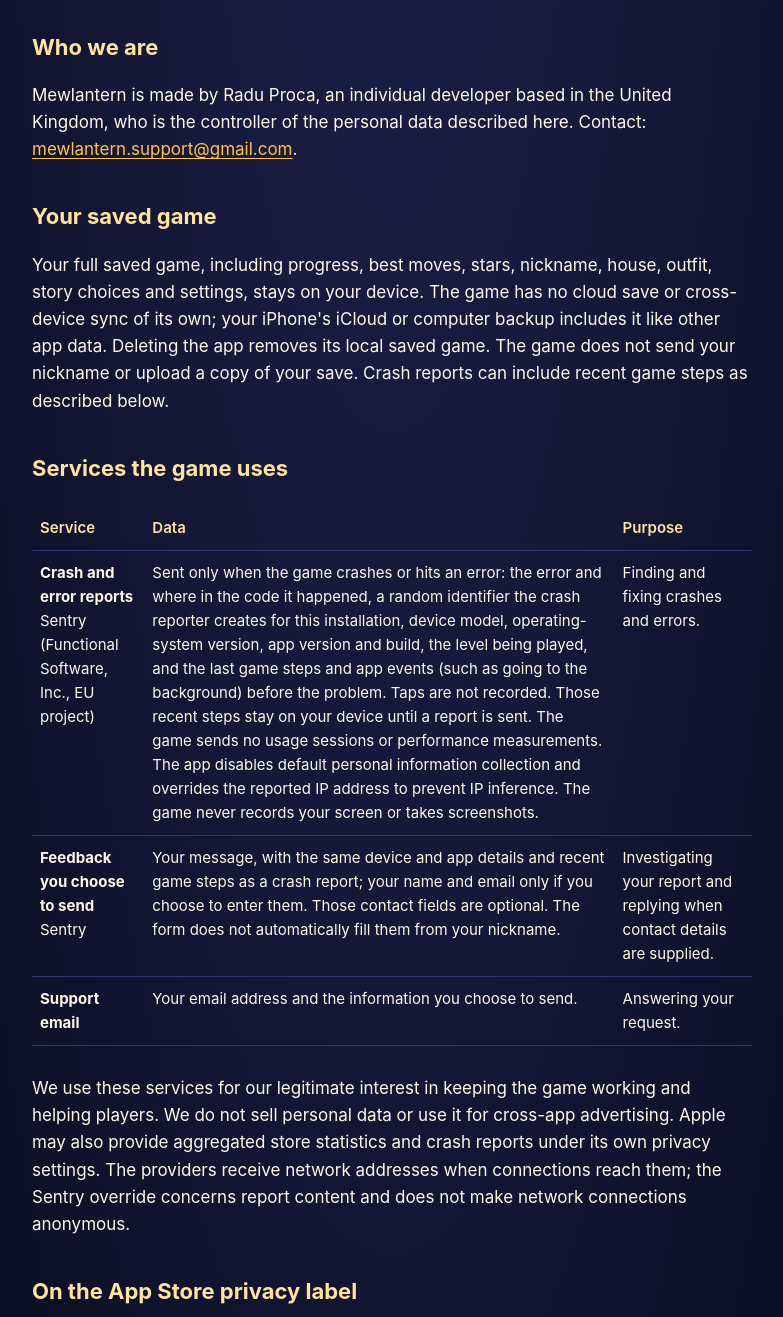
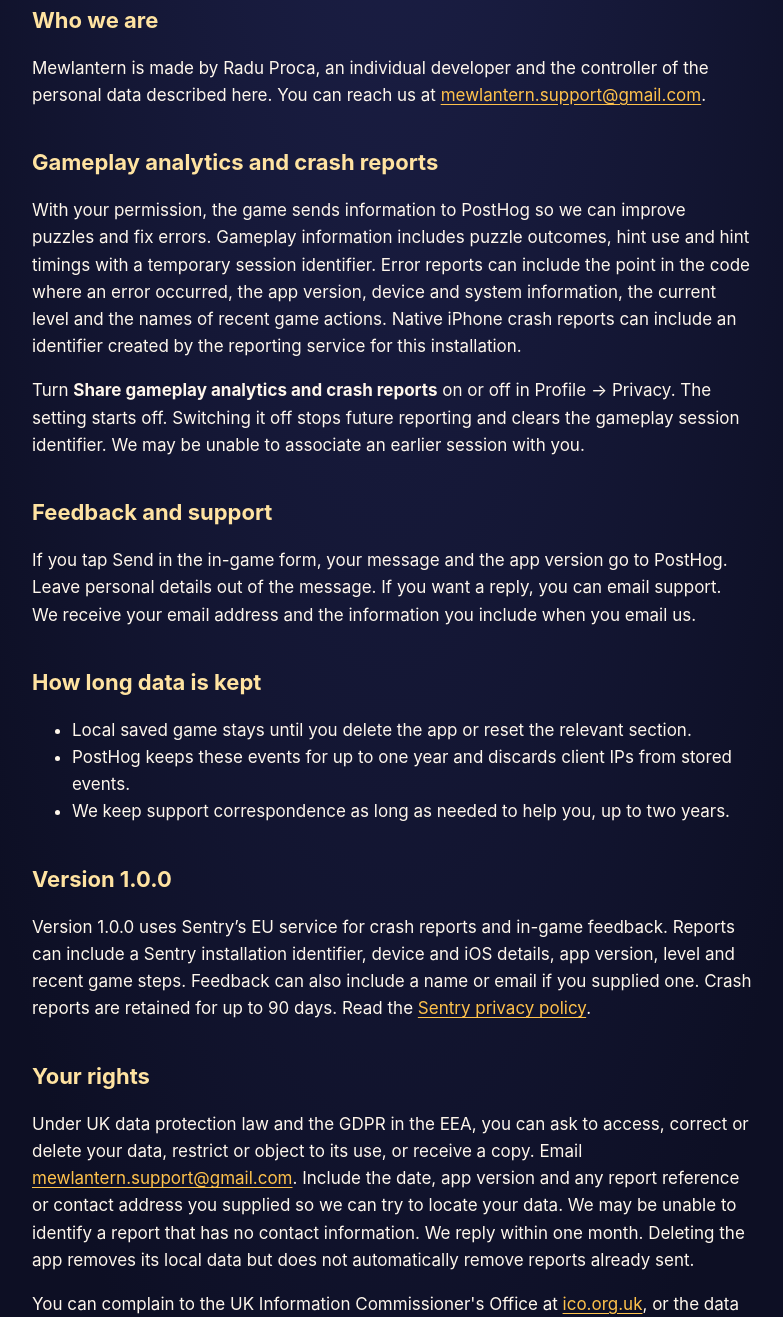
Before and after one commit to vyrtus15/vyrtus15.github.io, a plain HTML site: page mewlantern/privacy/index.html in a window 1280 px wide. Shown: the part 317-1634 px from the top of the page, without its empty margins (248-1031 px from the left). Drawn offline with Linux system fonts and the light colour scheme.

Commit message:
docs(privacy): publish Mewlantern 1.1.0 policy and support

```diff
--- a/mewlantern/privacy/index.html
+++ b/mewlantern/privacy/index.html
@@ -21,102 +21,54 @@
     </header>
     <main>
       <h1>Privacy policy</h1>
-      <p class="muted">Effective 10 November 2026</p>
+      <p class="muted">Applies to Mewlantern 1.1.0</p>
       <p>
-        Mewlantern is a free puzzle game. It has no advertisements, no tracking and no gameplay
-        analytics, and no account is required. Data leaves your device in only three cases,
-        described below: a crash or error report when something goes wrong, feedback you choose to
-        send, and emails you send us.
+        Mewlantern is a free puzzle game with no account or cross-app tracking. Your progress,
+        nickname and settings stay on your device. Your iPhone backup can include them with your
+        other app data. Reminders are scheduled on your device.
       </p>
       <h2>Who we are</h2>
       <p>
-        Mewlantern is made by Radu Proca, an individual developer based in the United Kingdom, who
-        is the controller of the personal data described here. Contact:
+        Mewlantern is made by Radu Proca, an individual developer and the controller of the personal
+        data described here. You can reach us at
         <a href="mailto:mewlantern.support@gmail.com">mewlantern.support@gmail.com</a>.
       </p>
-      <h2>Your saved game</h2>
+      <h2>Gameplay analytics and crash reports</h2>
       <p>
-        Your full saved game, including progress, best moves, stars, nickname, house, outfit, story
-        choices and settings, stays on your device. The game has no cloud save or cross-device sync
-        of its own; your iPhone's iCloud or computer backup includes it like other app data.
-        Deleting the app removes its local saved game. The game does not send your nickname or
-        upload a copy of your save. Crash reports can include recent game steps as described below.
+        With your permission, the game sends information to PostHog so we can improve puzzles and
+        fix errors. Gameplay information includes puzzle outcomes, hint use and hint timings with a
+        temporary session identifier. Error reports can include the point in the code where an error
+        occurred, the app version, device and system information, the current level and the names of
+        recent game actions. Native iPhone crash reports can include an identifier created by the
+        reporting service for this installation.
       </p>
-      <h2>Services the game uses</h2>
-      <div class="table-wrap">
-        <table class="stack">
-          <thead>
-            <tr>
-              <th>Service</th>
-              <th>Data</th>
-              <th>Purpose</th>
-            </tr>
-          </thead>
-          <tbody>
-            <tr>
-              <td>
-                <strong>Crash and error reports</strong><br />Sentry (Functional Software, Inc., EU
-                project)
-              </td>
-              <td data-label="Data">
-                Sent only when the game crashes or hits an error: the error and where in the code it
-                happened, a random identifier the crash reporter creates for this installation,
-                device model, operating-system version, app version and build, the level being
-                played, and the last game steps and app events (such as going to the background)
-                before the problem. Taps are not recorded. Those recent steps stay on your device
-                until a report is sent. The game sends no usage sessions or performance
-                measurements. The app disables default personal information collection and overrides
-                the reported IP address to prevent IP inference. The game never records your screen
-                or takes screenshots.
-              </td>
-              <td data-label="Purpose">Finding and fixing crashes and errors.</td>
-            </tr>
-            <tr>
-              <td><strong>Feedback you choose to send</strong><br />Sentry</td>
-              <td data-label="Data">
-                Your message, with the same device and app details and recent game steps as a crash
-                report; your name and email only if you choose to enter them. Those contact fields
-                are optional. The form does not automatically fill them from your nickname.
-              </td>
-              <td data-label="Purpose">
-                Investigating your report and replying when contact details are supplied.
-              </td>
-            </tr>
-            <tr>
-              <td><strong>Support email</strong></td>
-              <td data-label="Data">Your email address and the information you choose to send.</td>
-              <td data-label="Purpose">Answering your request.</td>
-            </tr>
-          </tbody>
-        </table>
-      </div>
       <p>
-        We use these services for our legitimate interest in keeping the game working and helping
-        players. We do not sell personal data or use it for cross-app advertising. Apple may also
-        provide aggregated store statistics and crash reports under its own privacy settings. The
-        providers receive network addresses when connections reach them; the Sentry override
-        concerns report content and does not make network connections anonymous.
+        Turn <strong>Share gameplay analytics and crash reports</strong> on or off in Profile →
+        Privacy. The setting starts off. Switching it off stops future reporting and clears the
+        gameplay session identifier. We may be unable to associate an earlier session with you.
       </p>
-      <h2>On the App Store privacy label</h2>
+      <h2>Feedback and support</h2>
       <p>
-        Data linked to you, used only for app functionality and never for tracking: Name, Email
-        Address, Customer Support, Other User Content, Device ID, Crash Data, Other Diagnostic Data
-        and Product Interaction. Name and Email Address come only from feedback where you choose to
-        enter them; Device ID is the crash reporter's random installation identifier; Product
-        Interaction is the recent game steps in a crash report or feedback.
-      </p>
-      <h2>Your choices</h2>
-      <p>
-        You can play all of the puzzles, story and house content without an internet connection.
-        Online support pages and sending feedback need a connection. Feedback is voluntary; avoid
-        including sensitive information. The game never records your screen or takes screenshots.
+        If you tap Send in the in-game form, your message and the app version go to PostHog. Leave
+        personal details out of the message. If you want a reply, you can email support. We receive
+        your email address and the information you include when you email us.
       </p>
       <h2>How long data is kept</h2>
       <ul>
-        <li>Local saved game: until you delete the app or reset the relevant section.</li>
-        <li>Crash and error reports: up to 90 days.</li>
-        <li>Support correspondence: as long as needed to help you, and no longer than 2 years.</li>
+        <li>Local saved game stays until you delete the app or reset the relevant section.</li>
+        <li>
+          PostHog keeps these events for up to one year and discards client IPs from stored events.
+        </li>
+        <li>We keep support correspondence as long as needed to help you, up to two years.</li>
       </ul>
+      <h2>Version 1.0.0</h2>
+      <p>
+        Version 1.0.0 uses Sentry’s EU service for crash reports and in-game feedback. Reports can
+        include a Sentry installation identifier, device and iOS details, app version, level and
+        recent game steps. Feedback can also include a name or email if you supplied one. Crash
+        reports are retained for up to 90 days. Read the
+        <a href="https://sentry.io/privacy/">Sentry privacy policy</a>.
+      </p>
       <h2>Your rights</h2>
       <p>
         Under UK data protection law and the GDPR in the EEA, you can ask to access, correct or
@@ -134,10 +86,10 @@
       </p>
       <h2>International transfers and security</h2>
       <p>
-        The Sentry project uses EU storage. Our providers may process service data in other
-        countries, including the United States, subject to their contractual safeguards for UK and
-        EU data. Connections from the game use HTTPS. Access to diagnostic and support data is
-        limited to running and supporting the game.
+        PostHog processes our events in the United States. Our providers may process service data in
+        other countries, subject to their contractual safeguards for UK and EU data. Connections
+        from the game use HTTPS. Access to diagnostic and support data is limited to running and
+        supporting the game.
       </p>
       <h2>Children</h2>
       <p>
@@ -147,7 +99,7 @@
       </p>
       <h2>Provider policies</h2>
       <ul>
-        <li><a href="https://sentry.io/privacy/">Sentry privacy policy</a></li>
+        <li><a href="https://posthog.com/privacy">PostHog privacy policy</a></li>
       </ul>
       <h2>Changes</h2>
       <p>
```
Also changed, not shown: mewlantern/support/index.html (+8 -12 lines).
